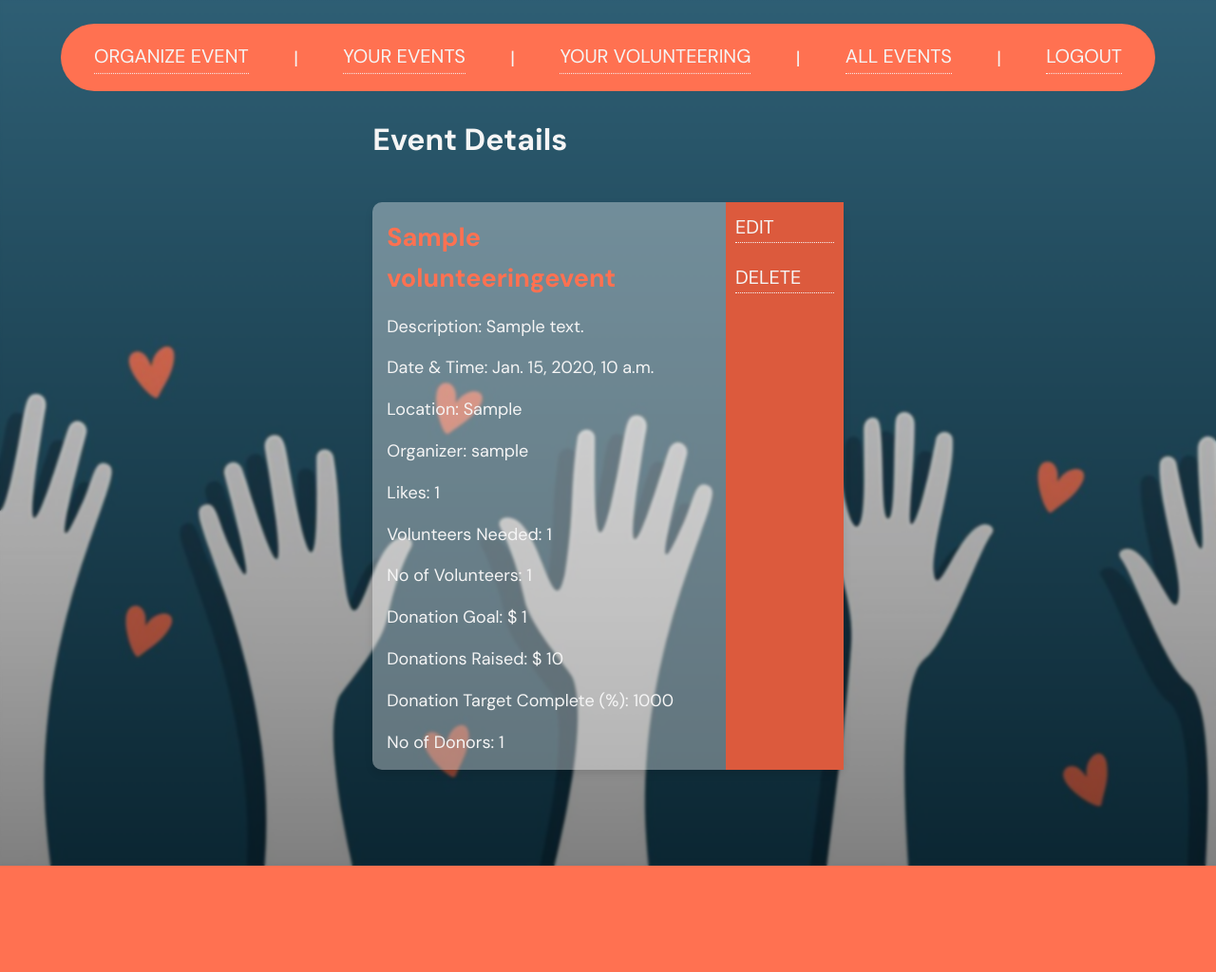
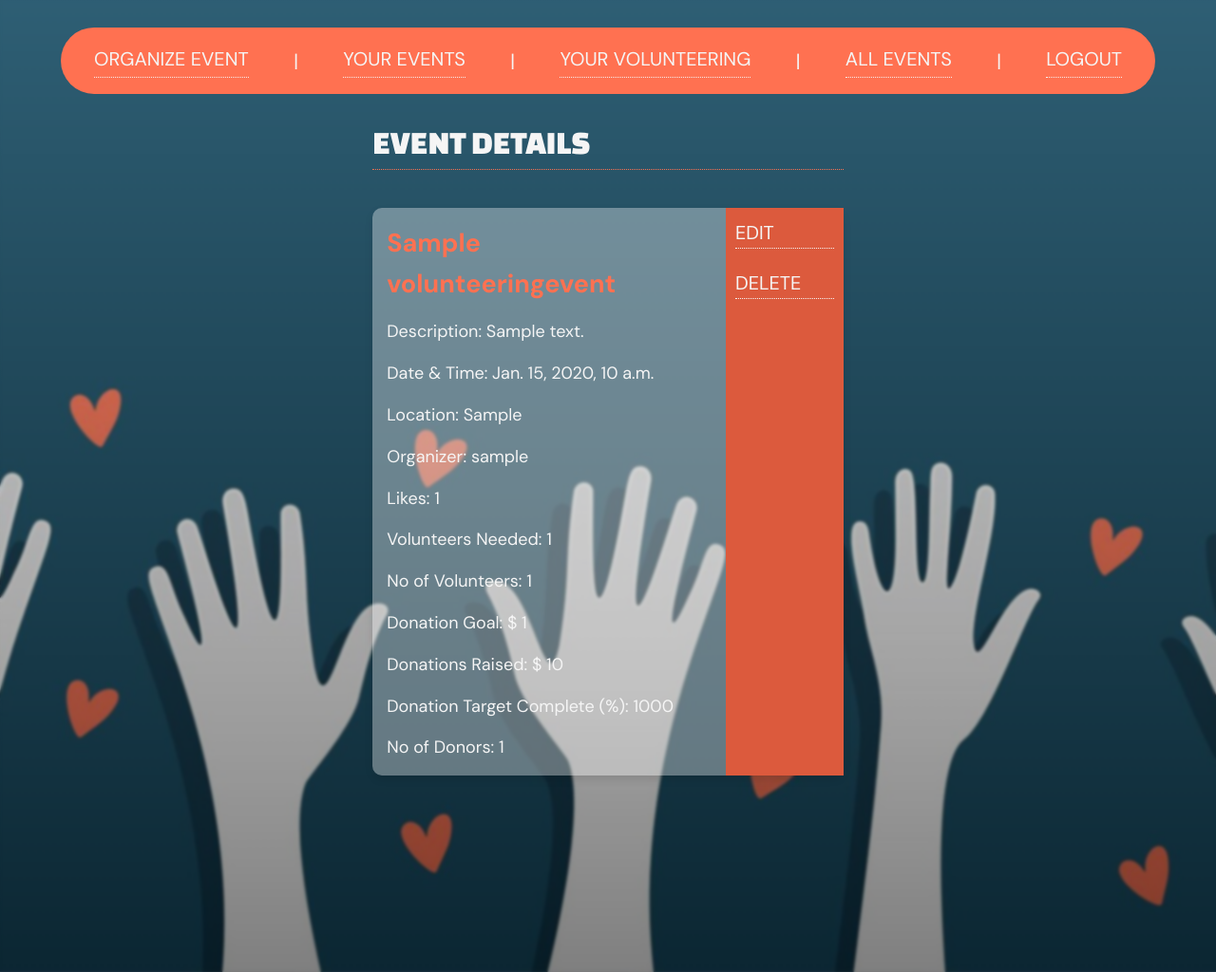
Before and after one commit to zala-dev/VolunteerHub, a Django app: page /events/1/ in a window 1280 px wide. Shown: the whole page at 95% size. Before the commit the page ends 912 px from the top, so only its background shows below. Run offline with Django 5.2, Linux system fonts and the light colour scheme; a user stored in the database is signed in; tables that the repository leaves empty hold one stand-in row (values such as "Sample post").

Commit message:
subheading element changed to h2

```diff
--- a/main_app/static/css/style.css
+++ b/main_app/static/css/style.css
@@ -262,7 +262,7 @@ ul {
   justify-content: flex-start;
   gap: 4rem;
   height: 100%;
-  overflow: auto;
+  /* overflow: auto; */
 
   padding: 1rem 3rem 3rem 3rem;
   min-width: 40rem;
@@ -333,13 +333,14 @@ ul {
 /* main container */
 
 .container {
-  margin-top: 14vh;
-  min-height: 100vh;
+  margin: 14vh 0;
+  height: 100vh;
   width: 100vw;
 
   display: flex;
   justify-content: center;
   align-items: flex-start;
+  overflow: auto;
 }
 
 /* Hero Page */
--- a/main_app/templates/event_detail.html
+++ b/main_app/templates/event_detail.html
@@ -1,6 +1,6 @@
 {% extends 'base.html' %} {% block content %}
 <div class="events-container">
-  <h1>Event Details</h1>
+  <h2>Event Details</h2>
   <div class="card">
     <div class="card-content">
       <span class="card-title">
--- a/main_app/templates/volunteering_event_detail.html
+++ b/main_app/templates/volunteering_event_detail.html
@@ -1,6 +1,6 @@
 {% extends 'base.html' %} {% block content %}
 <div class="events-container">
-  <h1>Event Details</h1>
+  <h2>Event Details</h2>
   <div class="card">
     <div class="card-content">
       <span class="card-title">
```
